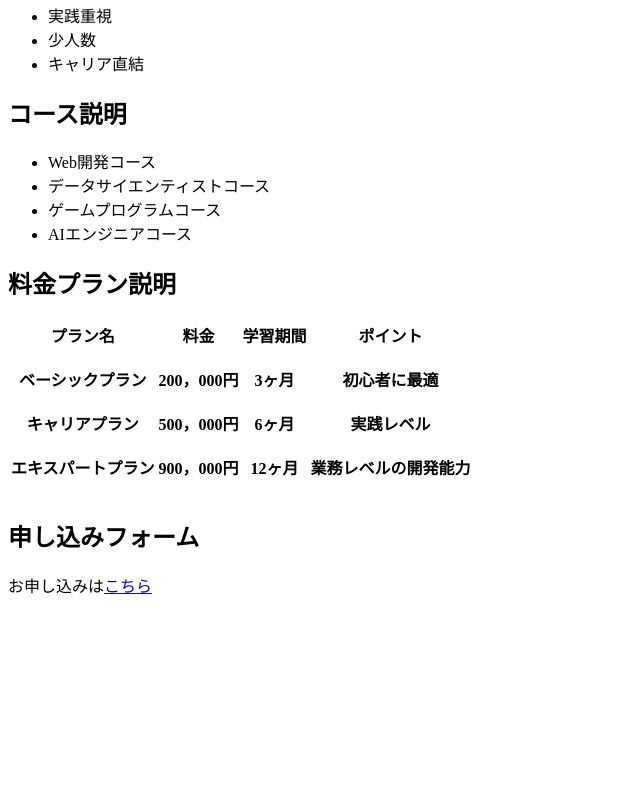
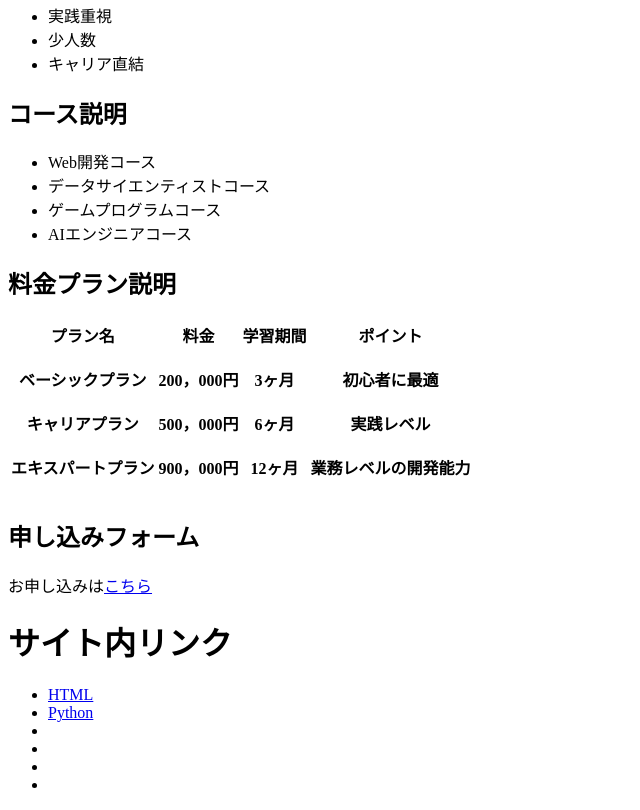
Before and after one commit to s1F102502182/team-project, a plain HTML site: page index.html in a window 1280 px wide. Shown: the part 336-1146 px from the top of the page, without its empty margins (0-640 px from the left). Before the commit the page ends 949 px from the top, so only its background shows below. Drawn offline with Linux system fonts and the light colour scheme.

Commit message:
Update index.html

```diff
--- a/index.html
+++ b/index.html
@@ -56,5 +56,14 @@
         </table>
         <h2>申し込みフォーム</h2>
         <p>お申し込みは<a href = .\form.html>こちら</a></p>
+        <h1>サイト内リンク</h1>
+        <ul>
+            <li><a href = .\1.html>HTML</a></li>
+            <li><a href = .\2.html>Python</a></li>
+            <li></li>
+            <li></li>
+            <li></li>
+            <li></li>
+        </ul>
     </body>
 </html>
```
